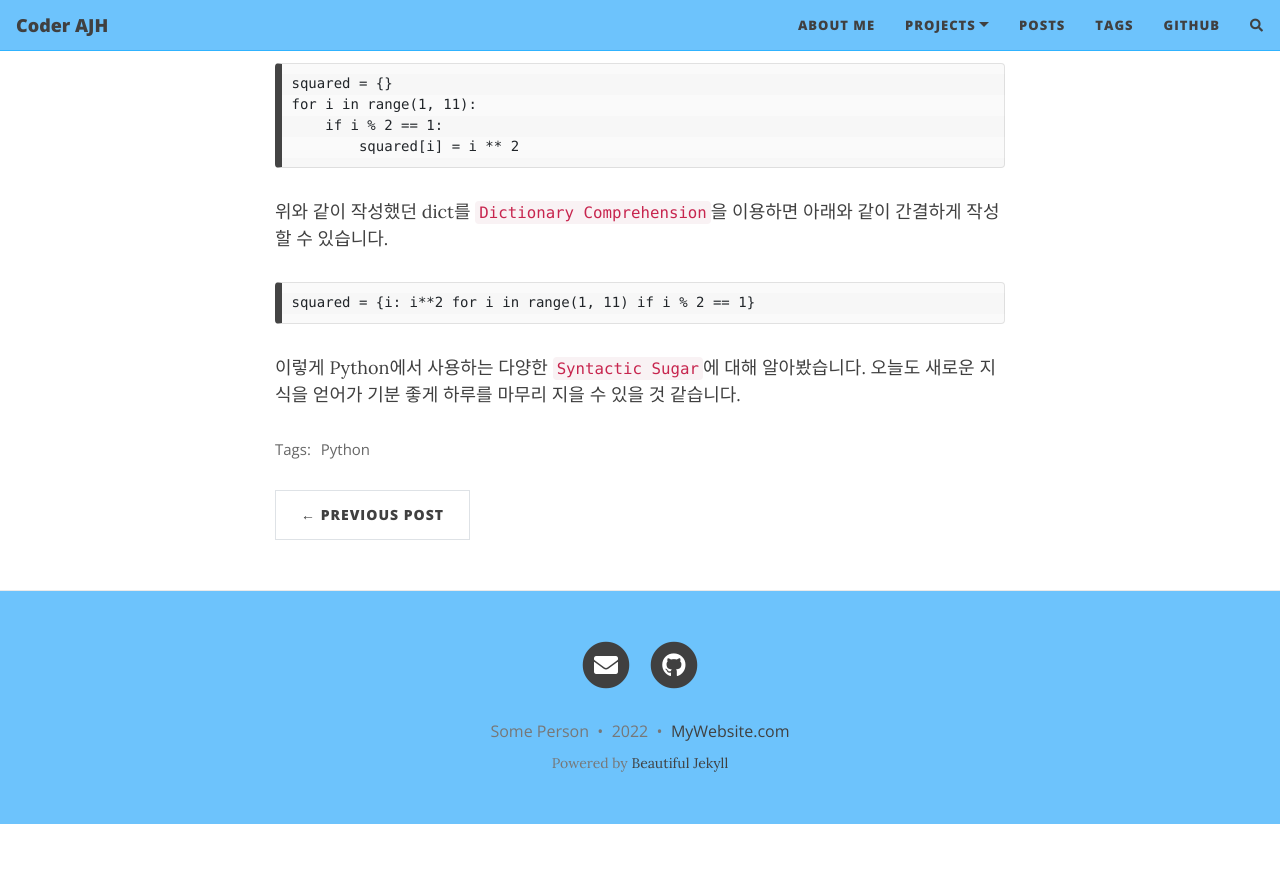
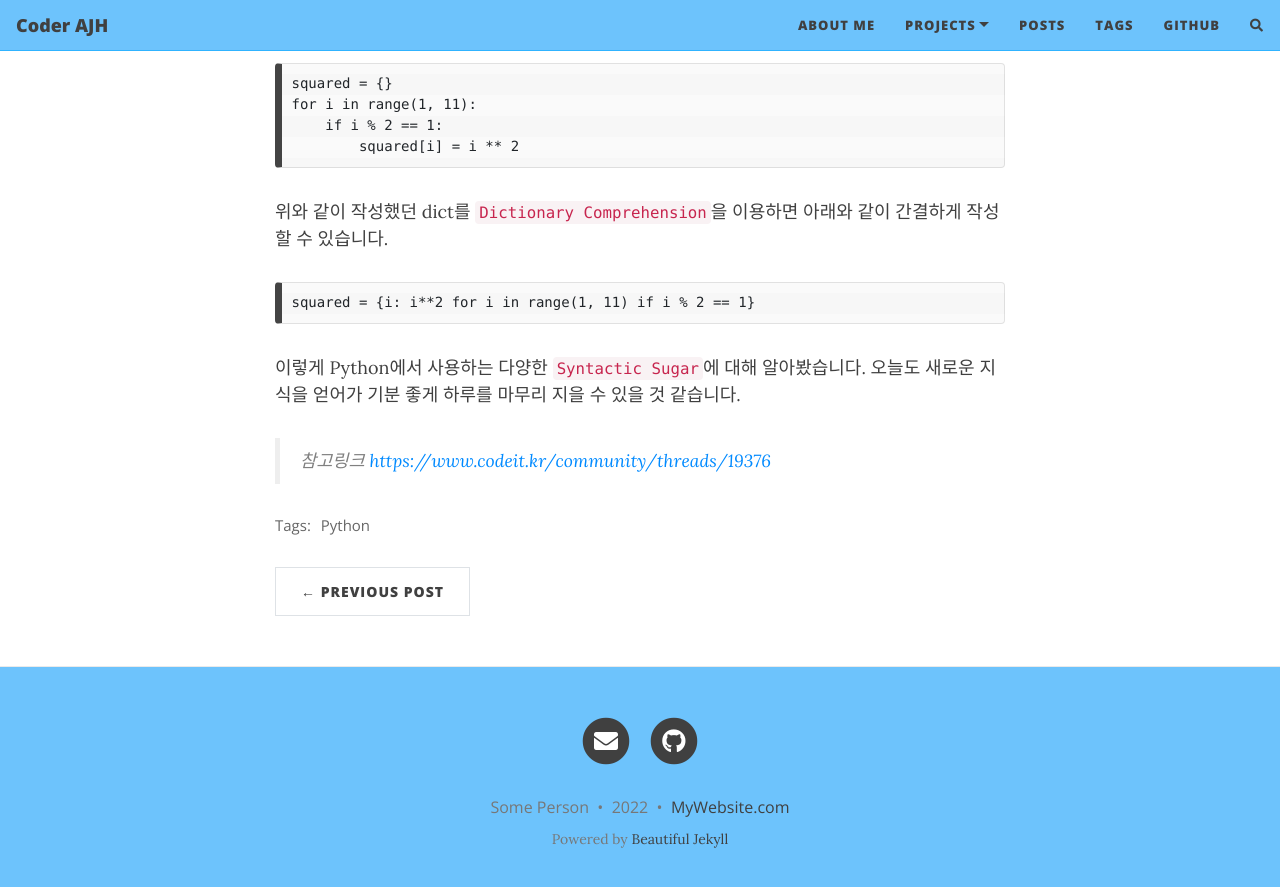
Before and after one commit to junhong625/junhong625.github.io, a Jekyll site: the page built from _posts/2022-04-18-Python Syntactic Sugar.md, in a window 1280 px wide and 900 px high, scrolled down 3875 px. Shown: the top 887 px of the window. Built offline with Jekyll 4.4.1, drawn with Linux system fonts in a browser that asks for light colours; nearby versions of some CDN libraries; comment, search, counter and statistics services are not loaded; before the commit the page ends 4699 px from its top, so only the background shows below that.

Commit message:
Update 2022-04-18-Python Syntactic Sugar.md

```diff
--- a/_posts/2022-04-18-Python Syntactic Sugar.md
+++ b/_posts/2022-04-18-Python Syntactic Sugar.md
@@ -133,3 +133,5 @@ squared = {i: i**2 for i in range(1, 11) if i % 2 == 1}
 
 
 이렇게 Python에서 사용하는 다양한 `Syntactic Sugar`에 대해 알아봤습니다. 오늘도 새로운 지식을 얻어가 기분 좋게 하루를 마무리 지을 수 있을 것 같습니다.
+
+> 참고링크 [https://www.codeit.kr/community/threads/19376](https://www.codeit.kr/community/threads/19376)
```
